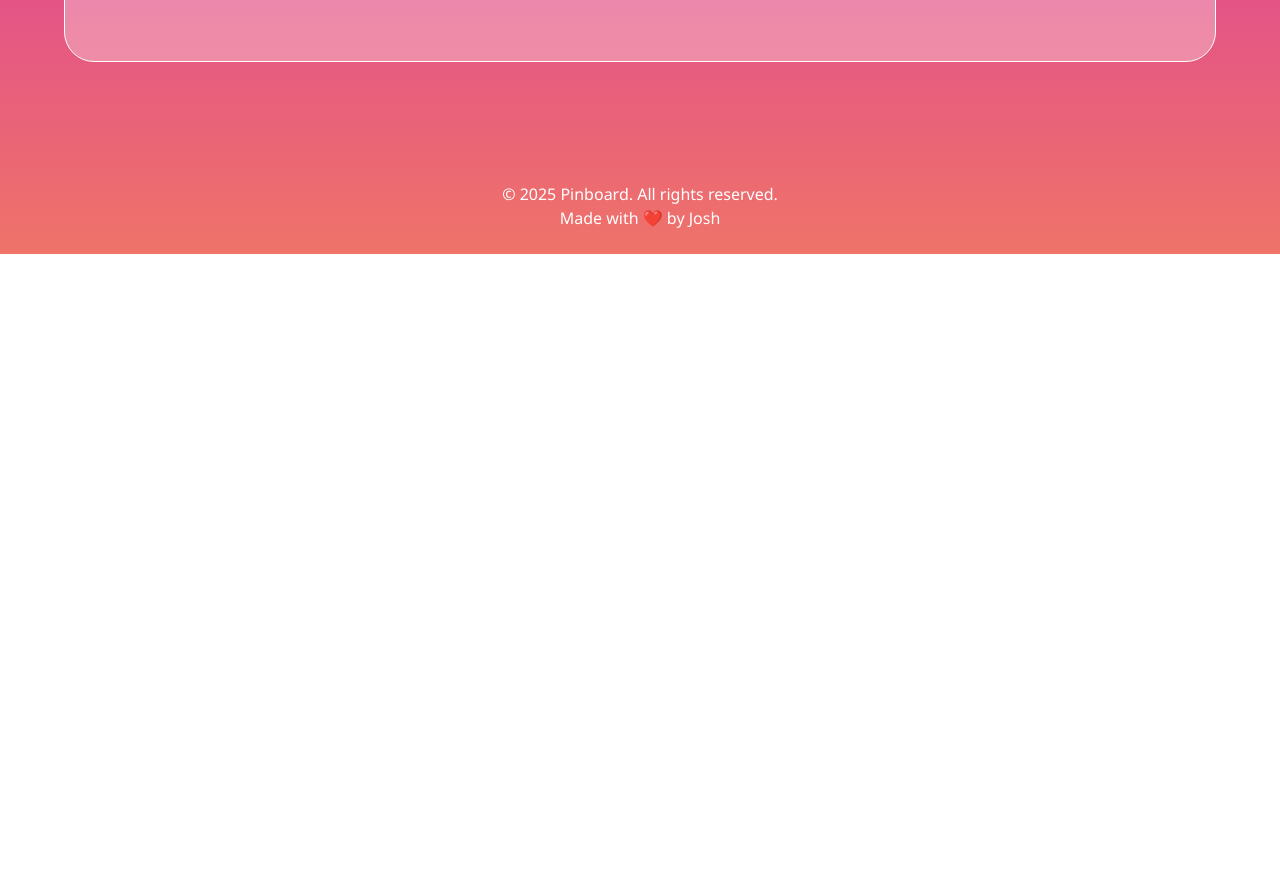
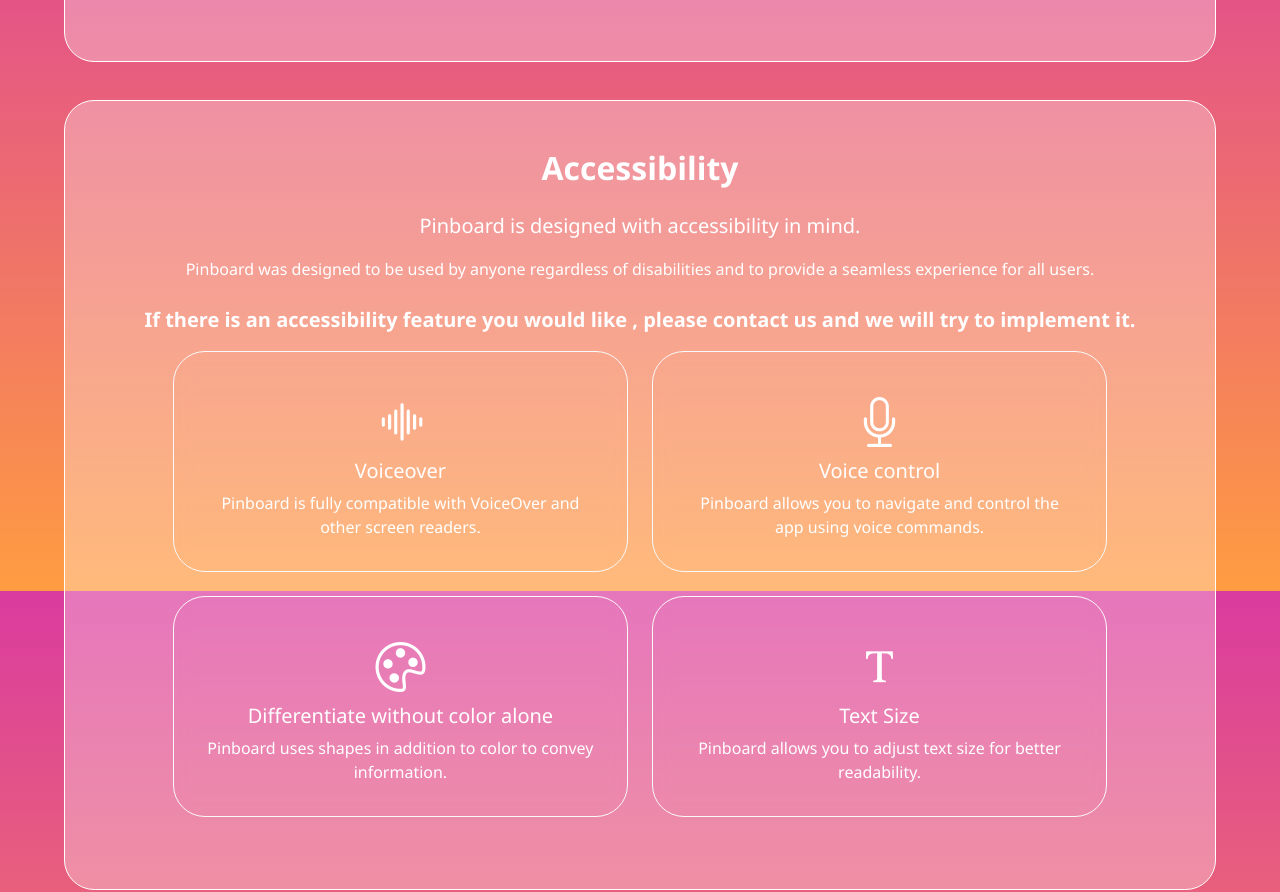
Before and after one commit to JoshOn360Hz/PinBoardWeb, a plain HTML site: page index.html in a window 1280 px wide. Shown: the part 2609-3501 px from the top of the page. Before the commit the page ends 2863 px from the top, so only its background shows below. Drawn offline with nearby package versions, Linux system fonts and the light colour scheme.

Commit message:
Update index.html

```diff
--- a/index.html
+++ b/index.html
@@ -5,6 +5,7 @@
   <meta name="viewport" content="width=device-width, initial-scale=1">
   <title>Pinboard</title>
   <link href="https://cdn.jsdelivr.net/npm/bootstrap@5.3.3/dist/css/bootstrap.min.css" rel="stylesheet">
+  <link rel="stylesheet" href="https://cdn.jsdelivr.net/npm/bootstrap-icons@1.11.3/font/bootstrap-icons.css">
   <link href="style.css" rel="stylesheet">
 <link rel="icon" type="image/png" href="/src/favicon-96x96.png" sizes="96x96" />
 <link rel="icon" type="image/svg+xml" href="/src/favicon.svg" />
@@ -141,6 +142,51 @@
 
   </div>
 </section>
+<section id="Accessibility" class="privacy-section py-5">
+  <div class="container text-center">
+    <h2 class="fw-bold mb-4">Accessibility</h2>
+    <p class="lead mb-3">Pinboard is designed with accessibility in mind.</p>
+    <p class="mb-4">Pinboard was designed to be used by anyone regardless of disabilities and to provide a seamless experience for all users.</p>
+    <p class="lead fw-semibold mt-4">If there is an accessibility feature you would like , please contact us and we will try to implement it.</p>    <div class="row justify-content-center">
+      <div class="col-md-6 col-lg-5 mb-4">        <div class="card bg-transparent border-light h-100">
+          <div class="card-body text-white">
+            <i class="bi bi-soundwave text-white mb-3" style="font-size: 50px;"></i>
+            <h5 class="card-title">Voiceover</h5>
+            <p class="card-text">Pinboard is fully compatible with VoiceOver and other screen readers.</p>
+          </div>
+        </div>
+      </div>
+      <div class="col-md-6 col-lg-5 mb-4">        <div class="card bg-transparent border-light h-100">
+          <div class="card-body text-white">
+            <i class="bi bi-mic text-white mb-3" style="font-size: 50px;"></i>
+            <h5 class="card-title">Voice control</h5>
+            <p class="card-text">Pinboard allows you to navigate and control the app using voice commands.</p>
+          </div>
+        </div>
+      </div>
+    </div>
+    <div class="row justify-content-center">
+      <div class="col-md-6 col-lg-5 mb-4">        <div class="card bg-transparent border-light h-100">
+          <div class="card-body text-white">
+            <i class="bi bi-palette text-white mb-3" style="font-size: 50px;"></i>
+            <h5 class="card-title">Differentiate without color alone</h5>
+            <p class="card-text">Pinboard uses shapes in addition to color to convey information.</p>
+          </div>
+        </div>
+      </div>
+      <div class="col-md-6 col-lg-5 mb-4">        <div class="card bg-transparent border-light h-100">
+          <div class="card-body text-white">
+            <i class="bi bi-fonts text-white mb-3" style="font-size: 50px;"></i>
+            <h5 class="card-title">Text Size</h5>
+            <p class="card-text">Pinboard allows you to adjust text size for better readability.</p>
+          </div>
+        </div>
+      </div>
+    </div>
+
+
+  </div>
+</section>
 <br>
 <br>
 <br>
```
